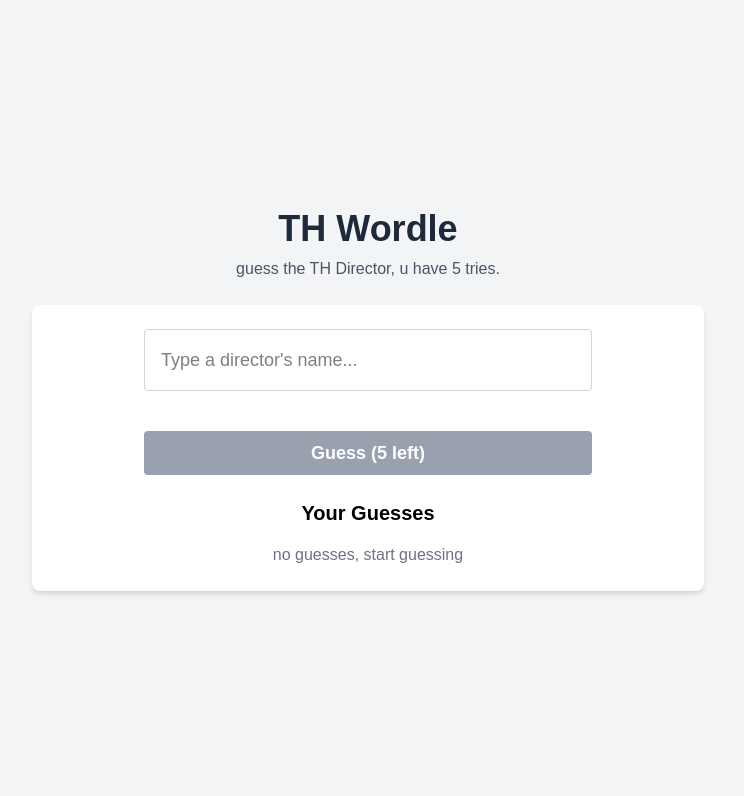
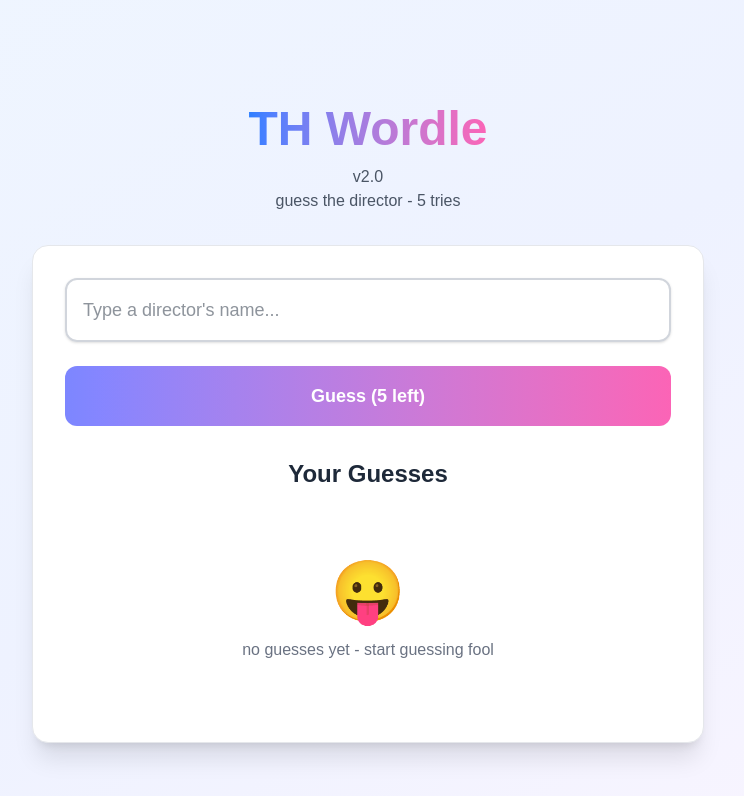
Before and after one commit to adnanysf/THwordle, a Next.js app: page / in a window 1280 px wide. Shown: the top 796 px of the page, without its empty margins (272-1016 px from the left). Built offline with nearby package versions, Linux system fonts and the light colour scheme.

Commit message:
updated ui

```diff
--- a/package.json
+++ b/package.json
@@ -1,6 +1,6 @@
 {
   "name": "th-guess",
-  "version": "0.1.0",
+  "version": "2.0.0",
   "private": true,
   "scripts": {
     "dev": "next dev",
--- a/src/app/page.js
+++ b/src/app/page.js
@@ -1,5 +1,4 @@
 'use client'
-
 
 import Image from "next/image";
 import { useState, useEffect } from "react";
@@ -31,15 +30,11 @@ export default function Home() {
 
     const houstonDateString = `${year}-${month}-${day}`;
 
-    // console.log('Houston date being used for director selection:', houstonDateString);
-
     const seed = houstonDateString.split('').reduce((a, b) => {
       a = ((a << 5) - a) + b.charCodeAt(0);
       return a & a;
     }, 0);
     const index = Math.abs(seed) % directors.length;
-
-    // console.log('Selected director index:', index, 'Director:', directors[index]?.name);
 
     setTargetDirector(directors[index]);
   }, []);
@@ -102,18 +97,18 @@ export default function Home() {
   };
 
   const getBoxColorName = (isCorrect, isWin) => {
-    if (isWin) return "bg-pink-400";
-    return isCorrect ? "bg-green-500" : "bg-red-500";
+    if (isWin) return "bg-gradient-to-r from-pink-400 to-pink-500";
+    return isCorrect ? "bg-gradient-to-r from-green-500 to-green-600" : "bg-gradient-to-r from-red-500 to-red-600";
   };
 
   const getBoxColorClass = (isCorrect, isWin) => {
-    if (isWin) return "bg-blue-400";
-    return isCorrect ? "bg-green-500" : "bg-red-500";
+    if (isWin) return "bg-gradient-to-r from-blue-400 to-blue-500";
+    return isCorrect ? "bg-gradient-to-r from-green-500 to-green-600" : "bg-gradient-to-r from-red-500 to-red-600";
   };
 
   const getBoxColorFlag = (isCorrect, isWin) => {
-    if (isWin) return "bg-pink-400";
-    return isCorrect ? "bg-green-500" : "bg-red-500";
+    if (isWin) return "bg-gradient-to-r from-pink-400 to-pink-500";
+    return isCorrect ? "bg-gradient-to-r from-green-500 to-green-600" : "bg-gradient-to-r from-red-500 to-red-600";
   };
 
   const generateEmojiResults = () => {
@@ -180,24 +175,43 @@ export default function Home() {
     "Canada": "	&#x1f1e8;&#x1f1e6;"
   };
 
+  return (
+    <div className="min-h-screen bg-gradient-to-br from-blue-50 via-indigo-50 to-purple-50 p-4 sm:p-6">
+      <div className="flex flex-col items-center justify-center min-h-screen max-w-4xl mx-auto">
+        <div className="mb-6 sm:mb-8 text-center">
+          <h1 className="text-3xl sm:text-4xl lg:text-5xl font-bold bg-gradient-to-r from-blue-500 to-pink-400 bg-clip-text text-transparent mb-2 sm:mb-3">
+            TH Wordle
+          </h1>
+          <p className="text-gray-600 text-sm sm:text-base px-4">
+            v2.0
+          </p>
+          <p className="text-gray-600 text-sm sm:text-base px-4">
+            guess the director -  5 tries
+          </p>
 
-  return (
-   <div className="flex flex-col items-center justify-center min-h-screen bg-gray-100">
-    <div className="mb-6 text-center">
-      <h1 className="text-4xl font-bold text-gray-800 mb-2">TH Wordle</h1>
-      <p className="text-gray-600">guess the TH Director, u have 5 tries.</p>
           {gameOver && (
-        <div className="mt-4 p-4 rounded-lg bg-gray-800 text-white">
+            <div className="mt-4 sm:mt-6 p-4 sm:p-6 rounded-xl bg-white shadow-lg border border-gray-200 max-w-md mx-auto">
               {gameWon ? (
-            <p className="text-green-400 font-bold">winner winner nafis for dinner</p>
+                <div className="text-center">
+                  <div className="text-4xl mb-2">🎉</div>
+                  <p className="text-green-600 font-bold text-lg mb-3">
+                    Winner winner nafis for dinner!
+                  </p>
+                </div>
               ) : (
-            <p className="text-red-400 font-bold">
-               that was embarassing, the director was: {targetDirector?.name}
+                <div className="text-center">
+                  <div className="text-4xl mb-2">😅</div>
+                  <p className="text-red-600 font-bold text-lg mb-1">
+                    that was embarrassing...
                   </p>
+                  <p className="text-gray-700 text-sm mb-3">
+                    The director was: <span className="font-semibold">{targetDirector?.name}</span>
+                  </p>
+                </div>
               )}
               <button
                 onClick={() => setShowResultsPopup(true)}
-            className="mt-3 px-4 py-2 bg-blue-600 hover:bg-blue-700 text-white rounded font-semibold"
+                className="w-full px-4 py-3 bg-gradient-to-r from-blue-600 to-indigo-600 hover:from-blue-700 hover:to-indigo-700 text-white rounded-lg font-semibold transition-all duration-200 shadow-md hover:shadow-lg transform hover:scale-105"
               >
                 Share Results 📋
               </button>
@@ -205,10 +219,11 @@ export default function Home() {
           )}
         </div>
 
-    <div className="flex flex-col items-center justify-center p-6 bg-white rounded-lg shadow-md max-w-2xl w-full">
-      <div className="relative w-full max-w-md mb-6">
+
+        <div className="w-full max-w-2xl bg-white rounded-2xl shadow-xl border border-gray-200 p-4 sm:p-6 lg:p-8">
+          <div className="relative mb-6">
             <input
-          className="w-full p-4 mb-4 text-lg border border-gray-300 rounded focus:outline-none focus:ring-2 focus:ring-blue-500 text-black disabled:bg-gray-100"
+              className="w-full p-4 text-base sm:text-lg border-2 border-gray-300 rounded-xl focus:outline-none focus:ring-2 focus:ring-indigo-500 focus:border-indigo-500 text-gray-800 disabled:bg-gray-100 disabled:text-gray-500 transition-all duration-200 shadow-sm"
               value={inputValue}
               onChange={handleInputChange}
               onBlur={handleInputBlur}
@@ -219,14 +234,14 @@ export default function Home() {
             />
 
             {showSuggestions && filteredDirectors.length > 0 && !gameOver && (
-          <div className="absolute top-full left-0 right-0 z-10 bg-white border border-gray-300 rounded-b shadow-lg max-h-48 overflow-y-auto">
+              <div className="absolute top-full left-0 right-0 z-10 bg-white border-2 border-gray-200 rounded-xl shadow-lg max-h-48 overflow-y-auto mt-1">
                 {filteredDirectors.slice(0, 10).map((director, index) => (
                   <div
                     key={index}
-                className="p-3 hover:bg-gray-100 cursor-pointer text-black border-b border-gray-100 last:border-b-0"
+                    className="p-3 sm:p-4 hover:bg-gray-50 cursor-pointer text-gray-800 border-b border-gray-100 last:border-b-0 transition-colors duration-150"
                     onMouseDown={() => handleSuggestionClick(director.name)}
                   >
-                <span className="font-medium">{director.name}</span>
+                    <span className="font-medium text-sm sm:text-base">{director.name}</span>
                   </div>
                 ))}
               </div>
@@ -236,36 +251,41 @@ export default function Home() {
           <button
             onClick={handleGuess}
             disabled={!inputValue.trim() || gameOver}
-        className="w-full max-w-md px-4 py-2 text-lg font-semibold text-white bg-blue-600 flex items-center justify-center
-        rounded hover:bg-blue-700 focus:outline-none focus:ring-2 focus:ring-blue-500 cursor-pointer disabled:bg-gray-400 disabled:cursor-not-allowed"
+            className="w-full px-4 py-3 sm:py-4 text-base sm:text-lg font-semibold text-white bg-gradient-to-r from-indigo-400 to-pink-400 rounded-xl focus:outline-none focus:ring-2 focus:ring-indigo-500 transition-all duration-200 shadow-md hover:shadow-lg transform hover:scale-105 disabled:bg-gray-400 disabled:cursor-not-allowed disabled:transform-none disabled:shadow-none"
           >
             Guess ({5 - pastGuesses.length} left)
           </button>
 
-        <div className="w-full mt-6">
-          <h2 className="text-xl font-bold text-center mb-4 text-black">Your Guesses</h2>
+
+          <div className="mt-6 sm:mt-8">
+            <h2 className="text-xl sm:text-2xl font-bold text-center mb-4 sm:mb-6 text-gray-800">
+              Your Guesses
+            </h2>
 
             {pastGuesses.length === 0 ? (
-            <p className="text-center text-gray-500">no guesses, start guessing</p>
+              <div className="text-center py-8 sm:py-12">
+                <div className="text-4xl sm:text-6xl mb-4">😛</div>
+                <p className="text-gray-500 text-sm sm:text-base">no guesses yet - start guessing fool</p>
+              </div>
             ) : (
-            <div className="space-y-4">
+              <div className="space-y-3 sm:space-y-4">
                 {pastGuesses.map((guess, index) => {
                   const isWinningGuess = guess.name && guess.gradDate && guess.flag;
                   return (
-                  <div key={index} className="grid grid-cols-3 gap-3">
-                    <div className={`p-3 rounded text-white font-semibold text-center ${getBoxColorName(guess.name, isWinningGuess)}`}>
-                      <div className="text-xs mb-1">NAME</div>
-                      <div className="text-sm">{guess.director.name}</div>
+                    <div key={index} className="grid grid-cols-3 gap-2 sm:gap-3">
+                      <div className={`p-3 sm:p-4 rounded-xl text-white font-semibold text-center shadow-md transition-all duration-300 hover:shadow-lg ${getBoxColorName(guess.name, isWinningGuess)}`}>
+                        <div className="text-xs mb-1 opacity-90">NAME</div>
+                        <div className="text-xs sm:text-sm font-bold break-words">{guess.director.name}</div>
                       </div>
 
-                    <div className={`p-3 rounded text-white font-semibold text-center ${getBoxColorClass(guess.gradDate, isWinningGuess)}`}>
-                      <div className="text-xs mb-1">GRAD DATE</div>
-                      <div className="text-sm">{guess.director.grad_date}</div>
+                      <div className={`p-3 sm:p-4 rounded-xl text-white font-semibold text-center shadow-md transition-all duration-300 hover:shadow-lg ${getBoxColorClass(guess.gradDate, isWinningGuess)}`}>
+                        <div className="text-xs mb-1 opacity-90">GRAD DATE</div>
+                        <div className="text-xs sm:text-sm font-bold">{guess.director.grad_date}</div>
                       </div>
 
-                    <div className={`p-3 rounded text-white font-semibold text-center ${getBoxColorFlag(guess.flag, isWinningGuess)}`}>
-                      <div className="text-xs mb-1">FLAG</div>
-                      <div className="text-lg" dangerouslySetInnerHTML={{ __html: getFlagEmoji(guess.director.flag) }}></div>
+                      <div className={`p-3 sm:p-4 rounded-xl text-white font-semibold text-center shadow-md transition-all duration-300 hover:shadow-lg ${getBoxColorFlag(guess.flag, isWinningGuess)}`}>
+                        <div className="text-xs mb-1 opacity-90">FLAG</div>
+                        <div className="text-lg sm:text-xl" dangerouslySetInnerHTML={{ __html: getFlagEmoji(guess.director.flag) }}></div>
                       </div>
                     </div>
                   );
@@ -274,34 +294,36 @@ export default function Home() {
             )}
           </div>
         </div>
+      </div>
 
       {showResultsPopup && (
-      <div className="fixed inset-0 bg-black bg-opacity-50 flex items-center justify-center z-50">
-        <div className="bg-white p-6 rounded-lg shadow-xl max-w-md w-full mx-4">
-          <h3 className="text-xl font-bold text-gray-800 mb-4 text-center padding-6">Share Results!</h3>
+        <div className="fixed inset-0 bg-black bg-opacity-50 flex items-center justify-center z-50 p-4">
+          <div className="bg-white p-6 sm:p-8 rounded-2xl shadow-2xl max-w-md w-full mx-4 max-h-[90vh] overflow-y-auto">
+            <h3 className="text-xl sm:text-2xl font-bold text-gray-800 mb-4 sm:mb-6 text-center">
+              share Your results
+            </h3>
 
-          <div className="bg-gray-100 p-4 rounded border text-sm font-mono text-gray-800 whitespace-pre-line mb-4">
+            <div className="bg-gray-50 p-4 sm:p-6 rounded-xl border text-sm font-mono text-gray-800 whitespace-pre-line mb-4 sm:mb-6 overflow-x-auto">
               {generateEmojiResults()}
             </div>
 
-          <div className="flex gap-3">
+            <div className="flex flex-col sm:flex-row gap-3">
               <button
                 onClick={copyResults}
-              className="flex-1 px-4 py-2 bg-blue-600 hover:bg-blue-700 text-white rounded font-semibold"
+                className="flex-1 px-4 py-3 bg-gradient-to-r from-blue-600 to-indigo-600 hover:from-blue-700 hover:to-indigo-700 text-white rounded-xl font-semibold transition-all duration-200 shadow-md hover:shadow-lg transform hover:scale-105"
               >
-              Copy to Clipboard
+                copy to clipboard
               </button>
               <button
                 onClick={() => setShowResultsPopup(false)}
-              className="flex-1 px-4 py-2 bg-gray-500 hover:bg-gray-600 text-white rounded font-semibold"
+                className="flex-1 px-4 py-3 bg-gray-500 hover:bg-gray-600 text-white rounded-xl font-semibold transition-all duration-200 shadow-md hover:shadow-lg transform hover:scale-105"
               >
-              Close
+                close
               </button>
             </div>
           </div>
         </div>
       )}
-
     </div>
   );
 }
```
Lines whose indentation alone changed are shown as unchanged.
